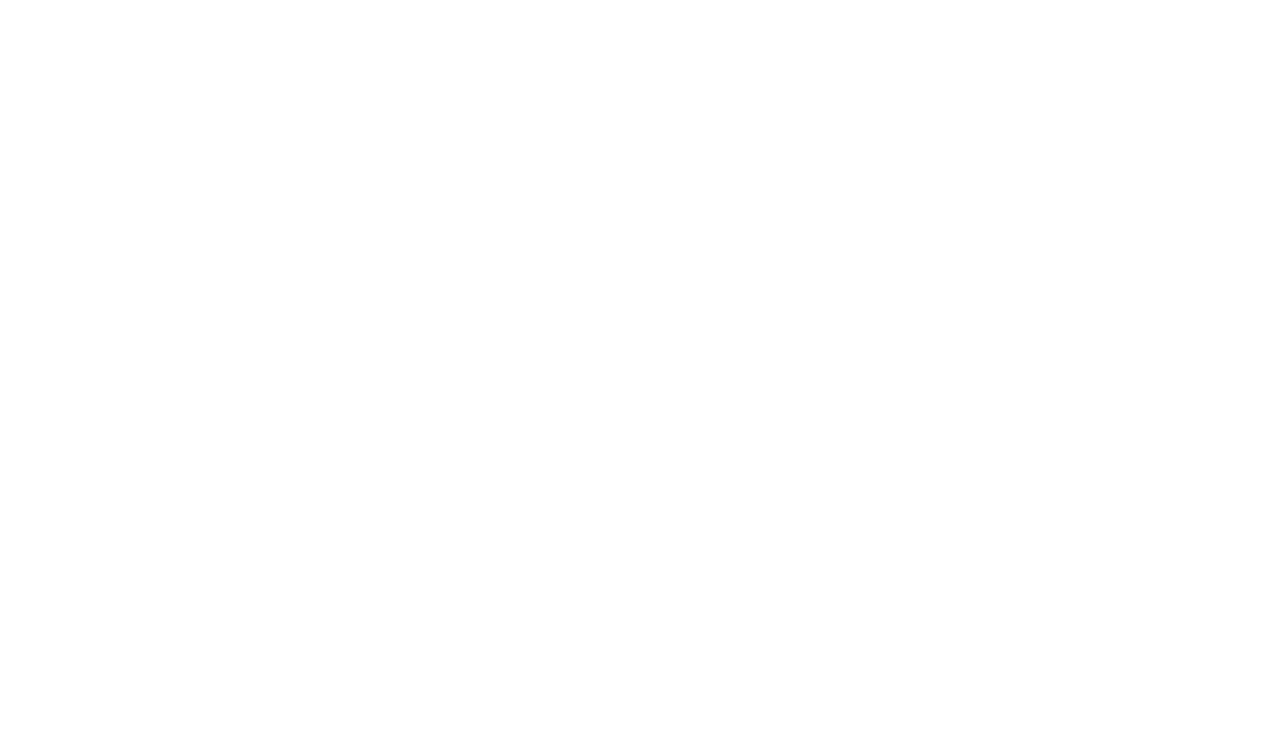
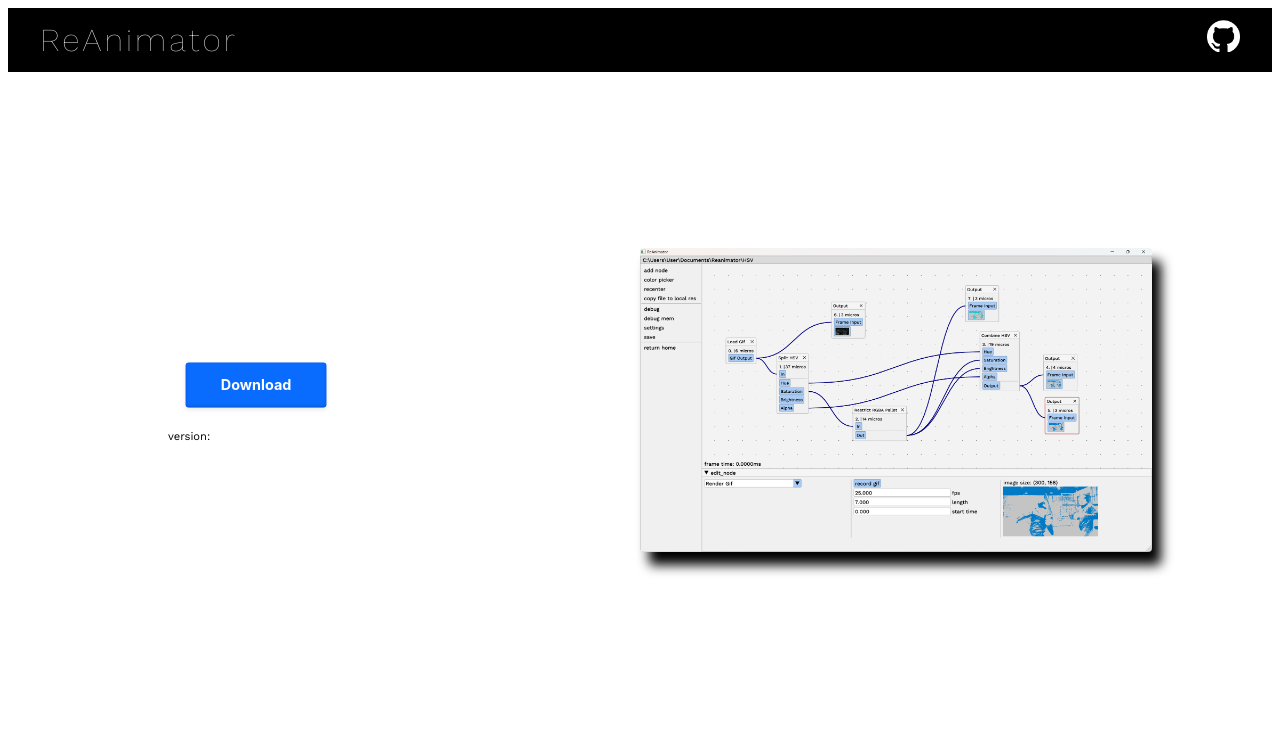
Before and after one commit to ollielynas/reanimator, a plain HTML site: page website/index.html in a window 1280 px wide. Drawn offline with nearby package versions, Linux system fonts and the light colour scheme; no server answers.

Commit message:
added website

```diff
--- a/website/index.html
+++ b/website/index.html
@@ -6,11 +6,36 @@
     <title>ReAnimator</title>
     <meta name='viewport' content='width=device-width, initial-scale=1'>
     <link rel='stylesheet' type='text/css' media='screen' href='main.css'>
-    <script src='main.js'></script>
+    <!-- <script src="https://unpkg.com/@phosphor-icons/web"></script> -->
 </head>
 <body>
-    <div class="header"></div>
-    <div class="downlaod"></div>
-    <div class="slideshow"></div>
+    <div class="header">ReAnimator
+
+        <div class="buttons">
+            <a href="https://github.com/ollielynas/reanimator">
+                <img class="img-link" src="res/github-mark/github-mark-white.png">
+            </a>
+
+        </div>
+
+    </div>
+    <div class="download">
+        <div class="download-info">
+        <a class="download-button" href="">
+        <button class="button-66" role="button">
+        <div>Download</div>
+    </button>
+        </a>
+    <p class="name"></p>
+    <p class="version">version: </p>
+</div>
+</div>
+<div class="slideshow">
+
+    <img class="img1" src="res/image.png">
+    <!-- <img class="img2" href=""> -->
+
+</div>
+<script src='main.js'></script>
 </body>
 </html>
--- a/website/main.css
+++ b/website/main.css
@@ -0,0 +1,136 @@
+@import url('https://fonts.googleapis.com/css2?family=Work+Sans:ital,wght@0,100..900;1,100..900&display=swap');
+
+html body {
+    position: absolute;
+    top: 0;
+    bottom: 0;
+    left: 0;
+    right: 0;
+
+    font-family: "Work Sans", sans-serif;
+    font-optical-sizing: auto;
+    /* font-weight: <weight>; */
+    font-style: normal;
+}
+
+
+
+.header {
+    position: absolute;
+    display: flex;
+    top: 0;
+    left: 0;
+    right: 0;
+    height: 2em;
+    background-color: black;
+    color: white;
+    font-size: 2em;
+    align-items: center;
+    justify-content: space-between;
+    padding-left: 1em;
+    font-weight: 100;
+    letter-spacing: 0.1em;
+    z-index: 3;
+}
+
+.img-link {
+    height: 1.0em;
+}
+
+.buttons {
+    margin-right: 1em;
+}
+
+
+.download {
+    display: flex;
+    align-items: center;
+    justify-content: center;
+    z-index: 0;
+    position: absolute;
+    top: 3em;
+    bottom: 3em;
+    left: 0;
+    right: 60vw;
+    background-color: white;
+}
+
+.download-button {
+    text-decoration: none;
+}
+
+.download-info {
+    display: flex;
+    flex-direction: column;
+    /* align-items: center; */
+    justify-content: left;
+}
+
+.name, .version {
+    padding: 0;
+    margin: 0;
+    padding-top: 0.8em;
+    font-size: 0.7em;
+}
+
+.slideshow {
+    display: flex;
+    align-items: center;
+    justify-content: center;
+    z-index: 0;
+    position: absolute;
+    top: 3em;
+    bottom: 3em;
+    right: 0;
+    left: 40vw;
+    background-color: rgba(138, 28, 28, 0);
+}
+
+.img1 {
+    max-width: 40vw;
+    max-height: 40vh;
+    height: max-content;
+    width: max-content;
+    filter: drop-shadow(9px 13px 6px #000000);
+    border-radius: 0.25em;
+    aspect-ratio: auto;
+}
+
+.button-66 {
+  background-color: #0a6bff;
+  border-radius: 4px;
+  border: 0;
+  box-shadow: rgba(1,60,136,.5) 0 -1px 3px 0 inset,rgba(0,44,97,.1) 0 3px 6px 0;
+  box-sizing: border-box;
+  color: #fff;
+  cursor: pointer;
+  display: inherit;
+  font-family: "Space Grotesk",-apple-system,system-ui,"Segoe UI",Roboto,Helvetica,Arial,sans-serif,"Apple Color Emoji","Segoe UI Emoji","Segoe UI Symbol";
+  font-size: 18px;
+  font-weight: 700;
+  line-height: 24px;
+  margin: 0;
+  min-height: 56px;
+  min-width: 120px;
+  padding: 16px 20px;
+  position: relative;
+  text-align: center;
+  user-select: none;
+  -webkit-user-select: none;
+  touch-action: manipulation;
+  vertical-align: baseline;
+  transition: all .2s cubic-bezier(.22, .61, .36, 1);
+  scale: 0.8;
+}
+
+.button-66:hover {
+  background-color: #065dd8;
+  transform: translateY(-2px);
+}
+
+@media (min-width: 768px) {
+  .button-66 {
+    padding: 16px 44px;
+    min-width: 150px;
+  }
+}
--- a/website/main.js
+++ b/website/main.js
@@ -0,0 +1,33 @@
+
+
+
+function httpGet(theUrl)
+{
+    var xmlHttp = new XMLHttpRequest();
+    xmlHttp.open( "GET", theUrl, false ); // false for synchronous request
+    xmlHttp.send( null );
+    return xmlHttp.responseText;
+}
+
+let data = JSON.parse(httpGet("https://api.github.com/repos/ollielynas/reanimator/releases/latest"));
+console.log(data);
+
+let download_link = null;
+let i;
+for (i in data["assets"]) {
+    console.log(i);
+    if (
+        data["assets"][i]["name"].includes(".msi") &
+        !data["assets"][i]["name"].includes(".msi.sha")
+    ) {
+        download_link = data["assets"][i]["browser_download_url"];
+        document.querySelector(".name").innerHTML = data["assets"][i]["name"];
+    }
+}
+
+window.download_link = download_link;
+
+
+document.querySelector(".version").innerHTML = "version: " + data["tag_name"];
+
+document.querySelector(".download-button").href = download_link;
```
Also changed, not shown: website/res/github-mark/github-mark-white.png (added), website/res/github-mark/github-mark-white.svg (added), website/res/github-mark/github-mark.png (added), website/res/github-mark/github-mark.svg (added), website/res/image.png (added), website/res/image2.png (added), 5 other files.
